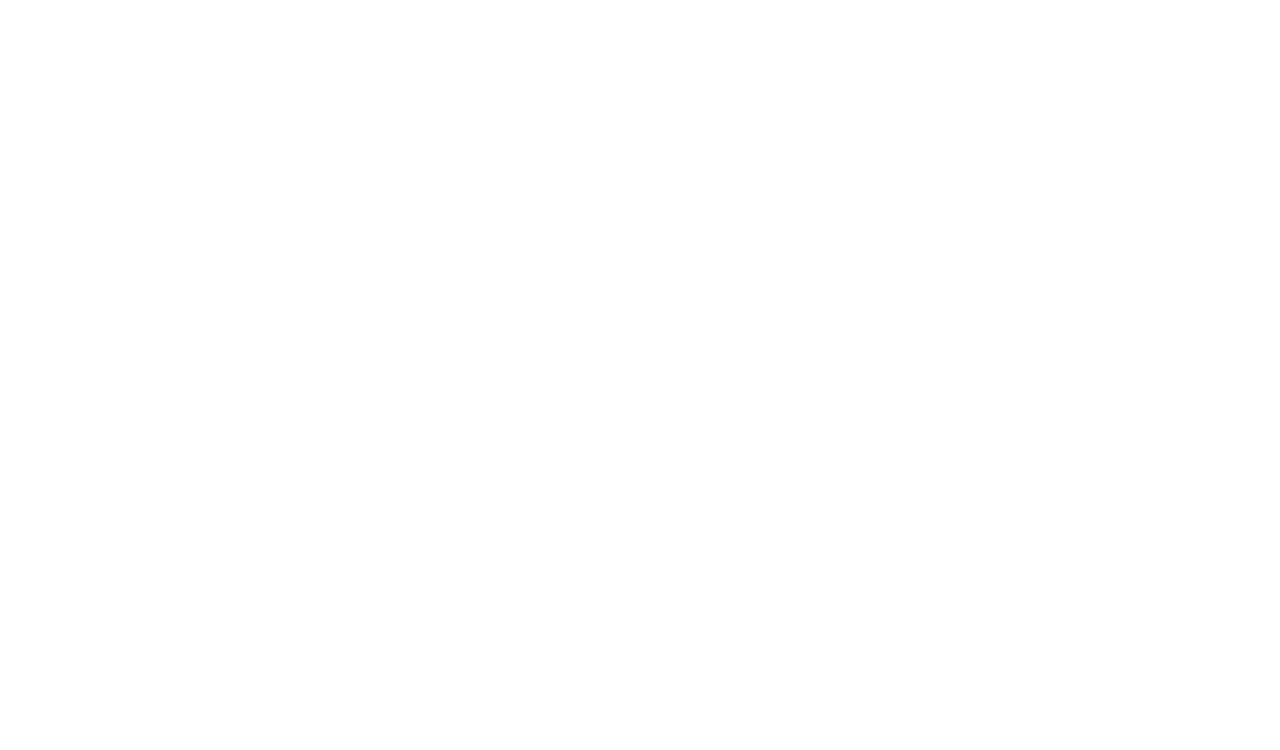
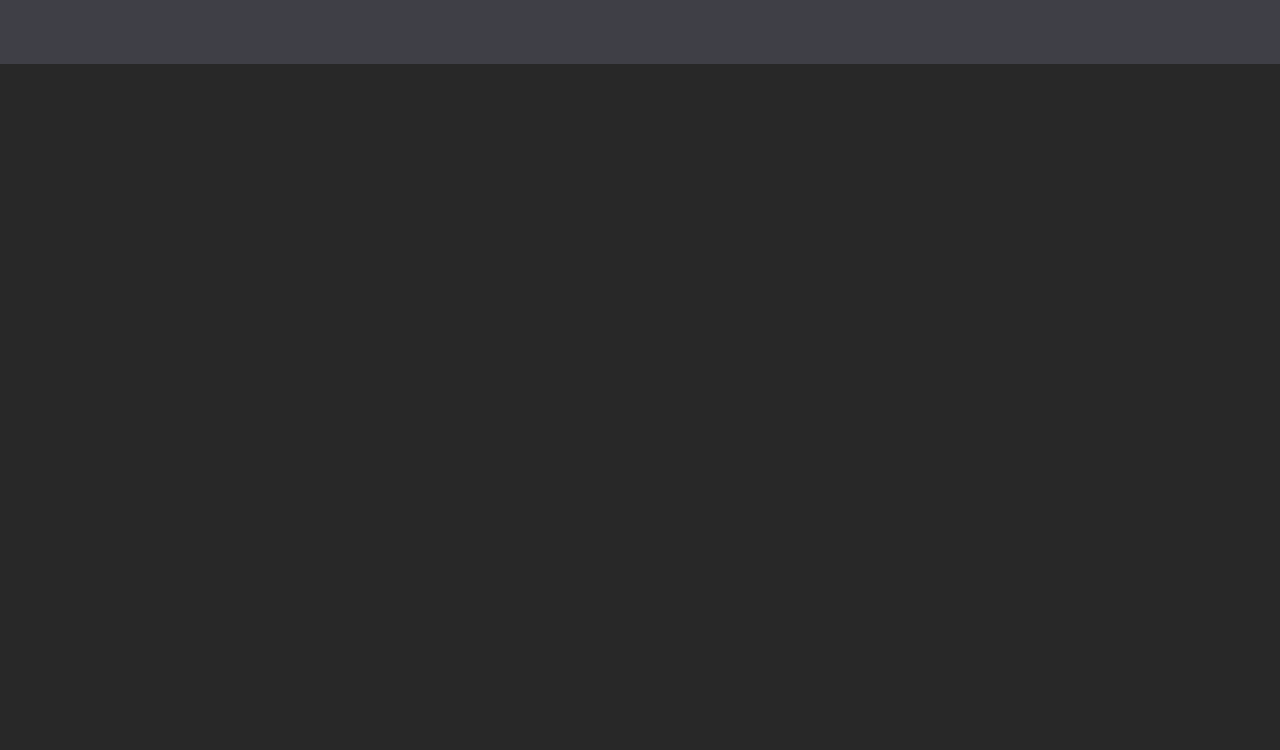
Before and after one commit to charles-ram/m6-weather-dashboard, a plain HTML site: page index.html in a window 1280 px wide. Shown: the top 750 px of the page. Drawn offline with nearby package versions, Linux system fonts and the light colour scheme.

Commit message:
Added custom styling and color to index and stylesheet.

```diff
--- a/assets/css/style.css
+++ b/assets/css/style.css
@@ -0,0 +1,4 @@
+.custom-bg-class {
+	background-color: #282828;
+	color: #e4e6eb;
+}
--- a/index.html
+++ b/index.html
@@ -11,8 +11,11 @@
 	<title>Weather Dashboard</title>
 </head>
 
-<body>
-	<header>
+<body class="custom-bg-class">
+	<header class="h-16 bg-zinc-700 fit">
+		<div>
+
+		</div>
 	</header>
 
 	<main>
```
